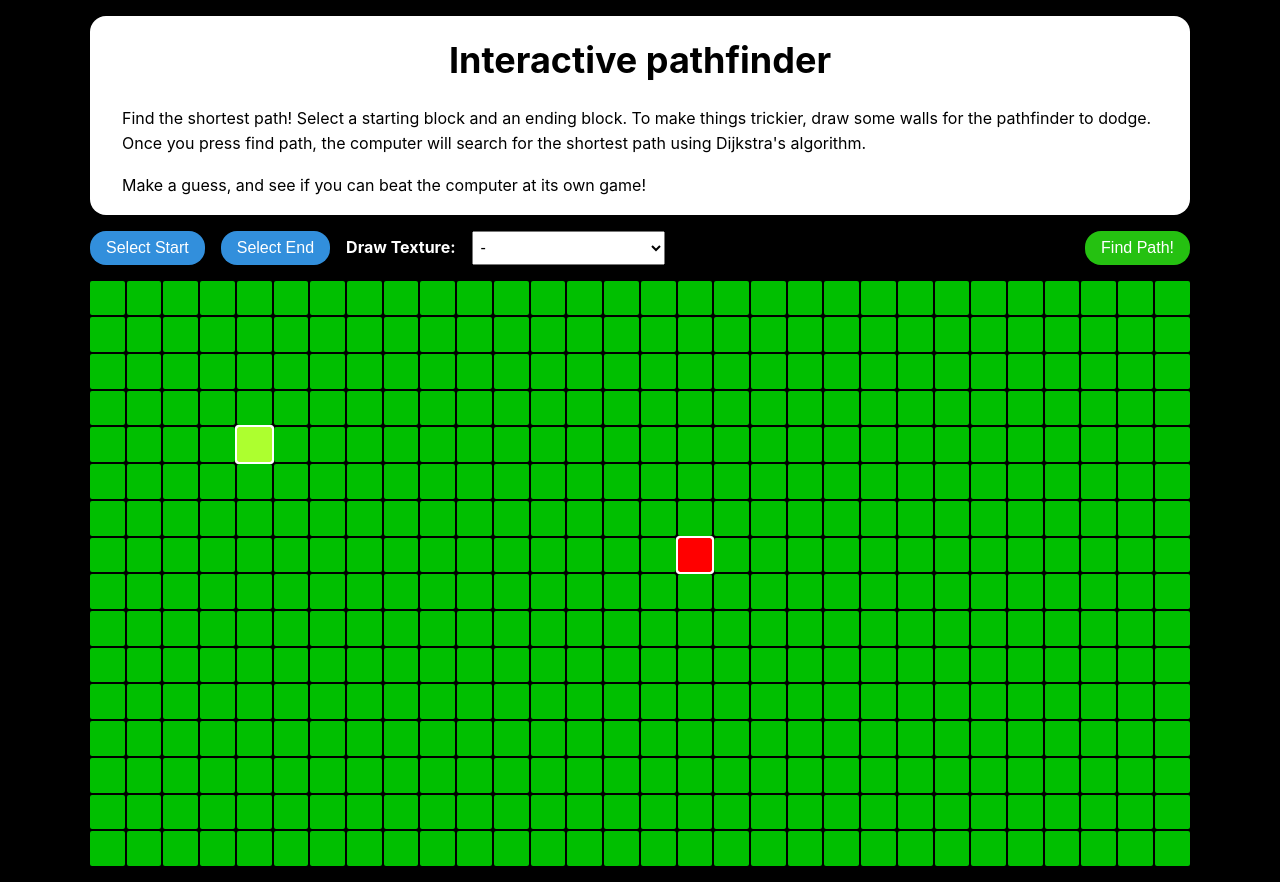
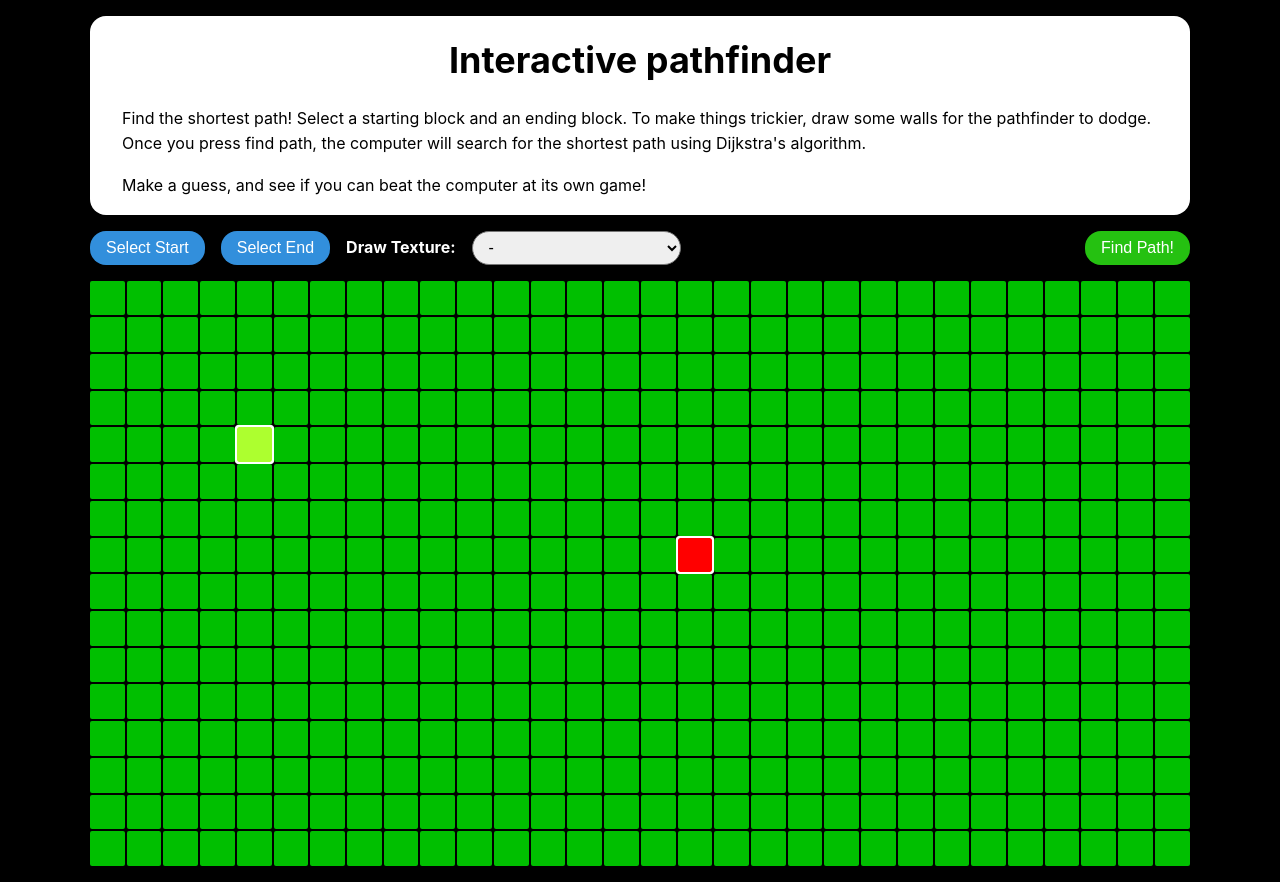
Before and after one commit to shanemcfadden/interactive-pathfinder, a React (Create React App) app: page / in a window 1280 px wide. Built offline with nearby package versions, Linux system fonts and the light colour scheme.

Commit message:
Add border radius to select

```diff
--- a/src/styles/index.css
+++ b/src/styles/index.css
@@ -27,8 +27,9 @@ label {
 }
 
 select {
-  padding: 4px;
+  padding: 4px 12px;
   font-size: 16px;
+  border-radius: 20px;
 }
 
 .centered-text {
```
